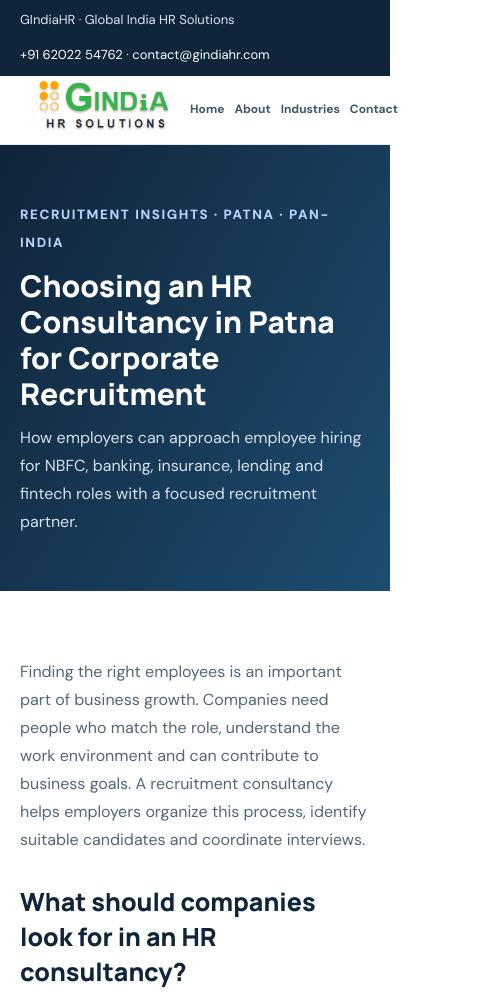
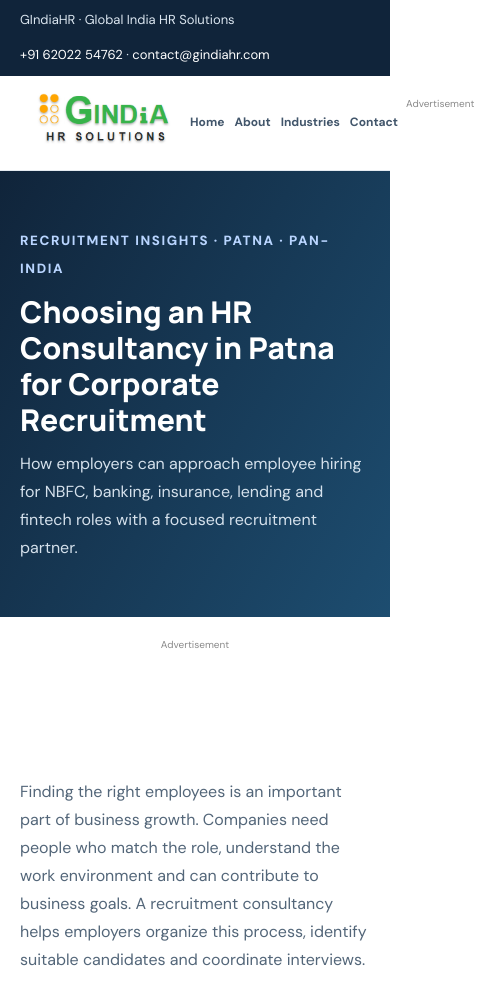
Before and after one commit to premranjanpro/gindiahr, a plain HTML site: page blog/top-hr-consultancy-recruitment-agency-patna-bihar.html in a window 390 px wide. Shown: the top 992 px of the page, 482 px wide, since content can reach past the window. Drawn offline with Linux system fonts and the light colour scheme.

Commit message:
Apply responsive AdSense placements

```diff
--- a/blog/top-hr-consultancy-recruitment-agency-patna-bihar.html
+++ b/blog/top-hr-consultancy-recruitment-agency-patna-bihar.html
@@ -1,6 +1,9 @@
 <!DOCTYPE html>
 <html lang="en">
 <head>
+<script async src="https://pagead2.googlesyndication.com/pagead/js/adsbygoogle.js?client=ca-pub-5097235456767325" crossorigin="anonymous"></script>
+<style id="pr-adsense-layout">.pr-adsense-slot{width:100%;box-sizing:border-box;clear:both;margin:28px auto;padding:0 12px;text-align:center;min-height:50px}.pr-adsense-horizontal{max-width:1100px}.pr-adsense-square{max-width:430px}.pr-adsense-vertical{max-width:330px}.pr-adsense-label{font-size:10px;line-height:1.2;color:#8a8a8a;text-align:center;margin:0 0 5px}@media(max-width:767px){.pr-adsense-slot{margin:22px auto;padding:0 8px}}</style>
+
 <meta charset="UTF-8"><meta name="viewport" content="width=device-width,initial-scale=1">
 <title>HR Consultancy in Patna | Recruitment Agency for Companies | GIndiaHR</title>
 <meta name="description" content="Explore how a specialized HR consultancy in Patna can support corporate recruitment and employee hiring for NBFC, banking, insurance, lending and fintech companies across India.">
@@ -21,8 +24,12 @@ footer{background:#0c1d2e;color:#c5d1dc;text-align:center;padding:25px;font-size
 </head>
 <body>
 <div class="top"><div class="wrap"><span>GIndiaHR · Global India HR Solutions</span><span><a href="tel:+916202254762">+91 62022 54762</a> · <a href="mailto:contact@gindiahr.com">contact@gindiahr.com</a></span></div></div>
-<header><div class="wrap nav"><a class="logo" href="/"><img src="/images/logo/logo.png" alt="GIndiaHR"></a><nav class="links"><a href="/">Home</a><a href="/about.html">About</a><a href="/#sectors">Industries</a><a href="/contact-us.html">Contact</a></nav></div></header>
+<header><div class="wrap nav"><a class="logo" href="/"><img src="/images/logo/logo.png" alt="GIndiaHR"></a><nav class="links"><a href="/">Home</a><a href="/about.html">About</a><a href="/#sectors">Industries</a><a href="/contact-us.html">Contact</a></nav>
+<!-- PR-ADSENSE-INJECTED -->
+<div class="pr-adsense-slot pr-adsense-horizontal"><div class="pr-adsense-label">Advertisement</div><ins class="adsbygoogle" style="display:block" data-ad-client="ca-pub-5097235456767325" data-ad-slot="5119886699" data-ad-format="auto" data-full-width-responsive="true"></ins><script>(adsbygoogle = window.adsbygoogle || []).push({});</script></div></div></header>
 <section class="hero"><div class="wrap"><small>Recruitment insights · Patna · Pan-India</small><h1>Choosing an HR Consultancy in Patna for Corporate Recruitment</h1><p>How employers can approach employee hiring for NBFC, banking, insurance, lending and fintech roles with a focused recruitment partner.</p></div></section>
+<!-- PR-ADSENSE-INJECTED -->
+<div class="pr-adsense-slot pr-adsense-square"><div class="pr-adsense-label">Advertisement</div><ins class="adsbygoogle" style="display:block" data-ad-client="ca-pub-5097235456767325" data-ad-slot="5405248145" data-ad-format="auto" data-full-width-responsive="true"></ins><script>(adsbygoogle = window.adsbygoogle || []).push({});</script></div>
 <main><div class="wrap layout">
 <article class="article">
 <p>Finding the right employees is an important part of business growth. Companies need people who match the role, understand the work environment and can contribute to business goals. A recruitment consultancy helps employers organize this process, identify suitable candidates and coordinate interviews.</p>
@@ -41,6 +48,8 @@ footer{background:#0c1d2e;color:#c5d1dc;text-align:center;padding:25px;font-size
 </article>
 <aside class="side"><h3>Need recruitment support?</h3><p>Connect with GIndiaHR for corporate hiring enquiries across NBFC, banking, insurance, lending and fintech.</p><p><strong>Phone:</strong><br><a href="tel:+916202254762">+91 62022 54762</a></p><p><strong>Email:</strong><br><a href="mailto:contact@gindiahr.com">contact@gindiahr.com</a></p><a class="btn" href="/contact-us.html">Contact GIndiaHR</a></aside>
 </div></main>
+<!-- PR-ADSENSE-INJECTED -->
+<div class="pr-adsense-slot pr-adsense-vertical"><div class="pr-adsense-label">Advertisement</div><ins class="adsbygoogle" style="display:block" data-ad-client="ca-pub-5097235456767325" data-ad-slot="7088021599" data-ad-format="auto" data-full-width-responsive="true"></ins><script>(adsbygoogle = window.adsbygoogle || []).push({});</script></div>
 <footer>© <span id="year">2026</span> GIndiaHR - Global India HR Solutions. <a href="/">Home</a> · <a href="/about.html">About</a> · <a href="/contact-us.html">Contact</a></footer>
 <script>document.getElementById('year').textContent=new Date().getFullYear()</script>
 </body></html>
```
